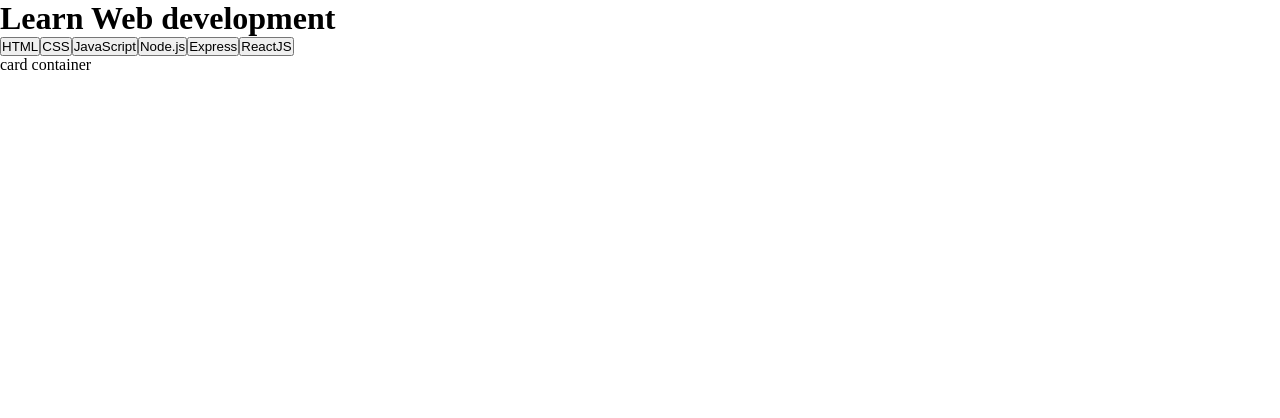
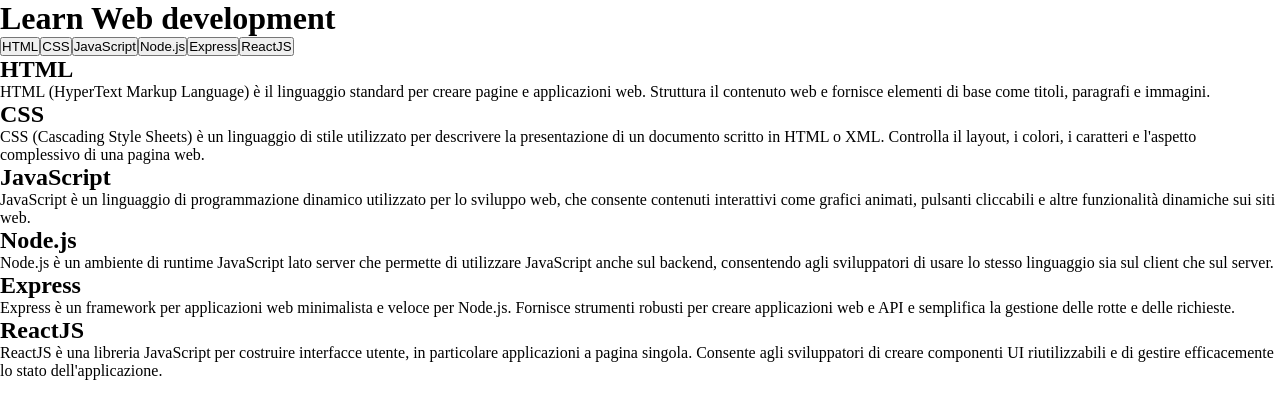
Before and after one commit to HaojieZhang123/react-use-state, a React (Vite) app: page / in a window 1280 px wide. Shown: the top 418 px of the page. Built offline with nearby package versions, Linux system fonts and the light colour scheme.

Commit message:
[FEAT] added all cards

```diff
--- a/src/components/Card.jsx
+++ b/src/components/Card.jsx
@@ -3,7 +3,12 @@
 const Card = (props) => {
     return (
         <>
-            <div className="card">Placeholder</div>
+            <div className="card">
+                <h2>{props.obj.title}</h2>
+                <div className="description">
+                    {props.obj.description}
+                </div>
+            </div>
         </>
     )
 }
--- a/src/components/Main.jsx
+++ b/src/components/Main.jsx
@@ -47,7 +47,11 @@
             </div>
 
             <div className="card-container">
-                card container
+                {languages.map((element) => {
+                    return (
+                        <Card key={element.id} obj={element} />
+                    )
+                })}
             </div>
         </>
     )
```
